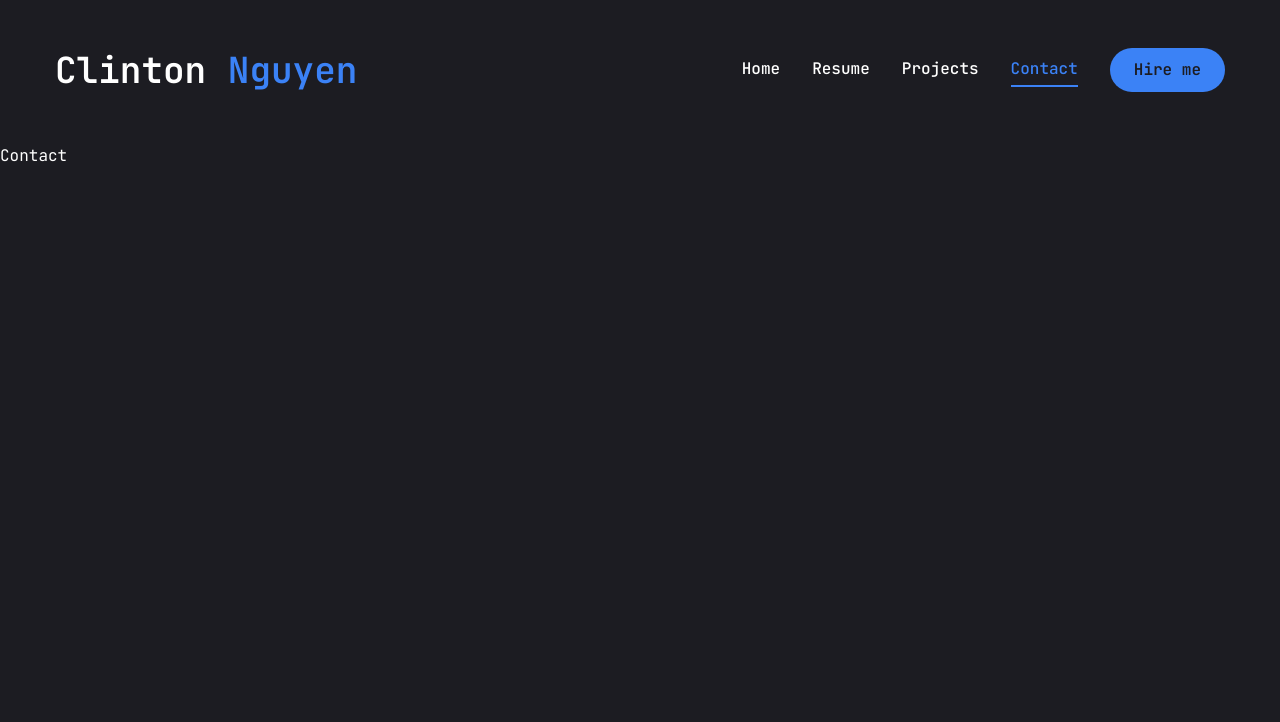
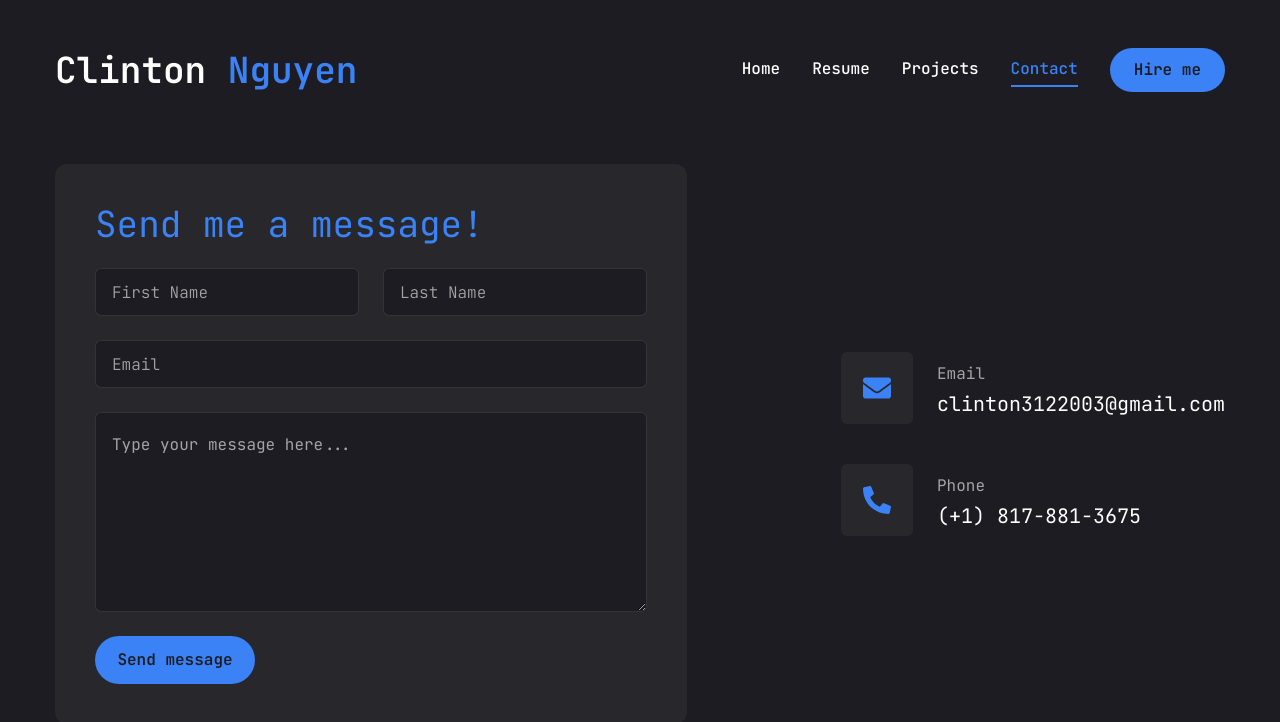
Before and after one commit to clintonnguyen/clinton-portfolio, a Next.js app: page /contact in a window 1280 px wide. Shown: the top 722 px of the page. Built offline with nearby package versions, Linux system fonts and the light colour scheme.

Commit message:
download resume, contact page, send message

```diff
--- a/app/contact/page.jsx
+++ b/app/contact/page.jsx
@@ -1,7 +1,168 @@
-import React from "react";
+"use client";
+
+import { Button } from "@/components/ui/button";
+import { Input } from "@/components/ui/input";
+import { Textarea } from "@/components/ui/textarea";
+import { useState } from "react";
+import emailjs from "@emailjs/browser";
+import { motion } from "framer-motion";
+import { FaEnvelope, FaPhoneAlt } from "react-icons/fa";
+
+const info = [
+  {
+    icon: <FaEnvelope />,
+    title: "Email",
+    description: "clinton3122003@gmail.com",
+  },
+  {
+    icon: <FaPhoneAlt />,
+    title: "Phone",
+    description: "(+1) 817-881-3675",
+  },
+];
 
 const Contact = () => {
-  return <div>Contact</div>;
+  const [formData, setFormData] = useState({
+    firstName: "",
+    lastName: "",
+    email: "",
+    message: "",
+  });
+  const [isSubmitting, setIsSubmitting] = useState(false);
+  const [submitStatus, setSubmitStatus] = useState("");
+
+  const handleChange = (e) => {
+    const { name, value } = e.target;
+    setFormData((prev) => ({
+      ...prev,
+      [name]: value,
+    }));
+  };
+
+  const handleSubmit = async (e) => {
+    e.preventDefault();
+    setIsSubmitting(true);
+    setSubmitStatus("");
+
+    try {
+      await emailjs.send(
+        process.env.NEXT_PUBLIC_EMAILJS_SERVICE_ID,
+        process.env.NEXT_PUBLIC_EMAILJS_TEMPLATE_ID,
+        {
+          from_name: `${formData.firstName} ${formData.lastName}`,
+          from_email: formData.email,
+          message: formData.message,
+          to_name: "Clinton Nguyen",
+        },
+        process.env.NEXT_PUBLIC_EMAILJS_PUBLIC_KEY
+      );
+
+      setSubmitStatus("success");
+      setFormData({
+        firstName: "",
+        lastName: "",
+        email: "",
+        message: "",
+      });
+    } catch (error) {
+      setSubmitStatus("error");
+    } finally {
+      setIsSubmitting(false);
+    }
+  };
+
+  return (
+    <motion.section
+      initial={{ opacity: 0 }}
+      animate={{
+        opacity: 1,
+        transition: { delay: 0.5, duration: 0.4, ease: "easeIn" },
+      }}
+      className="py-6"
+    >
+      <div className="container mx-auto">
+        <div className="flex flex-col xl:flex-row gap-[30px]">
+          {/*form*/}
+          <div className="xl:w-[54%] order-2 xl:order-none">
+            <form
+              onSubmit={handleSubmit}
+              className="flex flex-col gap-6 p-10 bg-[#27272c] rounded-xl"
+            >
+              <h3 className="text-4xl text-accent">Send me a message!</h3>
+              {submitStatus === "success" && (
+                <p className="text-green-500">Message sent successfully!</p>
+              )}
+              {submitStatus === "error" && (
+                <p className="text-red-500">
+                  Failed to send message. Please try again.
+                </p>
+              )}
+              <div className="grid grid-cols-1 md:grid-cols-2 gap-6">
+                <Input
+                  type="text"
+                  name="firstName"
+                  placeholder="First Name"
+                  value={formData.firstName}
+                  onChange={handleChange}
+                  required
+                />
+                <Input
+                  type="text"
+                  name="lastName"
+                  placeholder="Last Name"
+                  value={formData.lastName}
+                  onChange={handleChange}
+                  required
+                />
+              </div>
+              <Input
+                type="email"
+                name="email"
+                placeholder="Email"
+                value={formData.email}
+                onChange={handleChange}
+                required
+              />
+              <Textarea
+                name="message"
+                className="h-[200px]"
+                placeholder="Type your message here..."
+                value={formData.message}
+                onChange={handleChange}
+                required
+              />
+              <Button
+                type="submit"
+                size="md"
+                className="max-w-40"
+                disabled={isSubmitting}
+              >
+                {isSubmitting ? "Sending..." : "Send message"}
+              </Button>
+            </form>
+          </div>
+          {/*info*/}
+          <div className="flex-1 flex items-center xl:justify-end order-1 xl:order-none mb-8 xl:mb-0">
+            <ul className="flex flex-col gap-10">
+              {info.map((item, index) => {
+                return (
+                  <li key={index} className="flex items-center gap-6">
+                    <div className="w-[52px] h-[52px] xl:w-[72px] xl:h-[72px] bg-[#27272c] text-accent rounded-md flex items-center justify-center">
+                      <div className="text-[28px]">{item.icon}</div>
+                    </div>
+                    <div className="flex-1">
+                      <p className="text-white/60">{item.title}</p>
+                      <h3 className="text-xl">{item.description}</h3>
+                    </div>
+                  </li>
+                );
+              })}
+            </ul>
+          </div>
+        </div>
+      </div>
+    </motion.section>
+  );
 };
 
 export default Contact;
--- a/app/page.jsx
+++ b/app/page.jsx
@@ -30,9 +30,15 @@ const Home = () => {
                 variant="outline"
                 size="lg"
                 className="flex items-center gap-2 uppercase"
+                asChild
               >
-                Download Resume
-                <FiDownload className="text-xl" />
+                <a
+                  href="/assets/resume/resume.pdf"
+                  download="Clinton_Nguyen_Resume.pdf"
+                >
+                  Download Resume
+                  <FiDownload className="text-xl" />
+                </a>
               </Button>
               <div className="mb-8 xl:mb-0">
                 <Social
--- a/app/projects/page.jsx
+++ b/app/projects/page.jsx
@@ -172,12 +172,20 @@ const Projects = () => {
                       <div className="absolute top-0 bottom-0 z-10 w-full h-full"></div>
                       {/*image*/}
                       <div className="relative w-full h-full">
+                        {project.image ? (
                           <Image
                             src={project.image}
                             alt={project.title}
                             fill
                             className="object-contain"
                           />
+                        ) : (
+                          <div className="w-full h-full flex items-center justify-center bg-white/5">
+                            <span className="text-white/40">
+                              No image available
+                            </span>
+                          </div>
+                        )}
                       </div>
                     </div>
                   </SwiperSlide>
--- a/app/resume/page.jsx
+++ b/app/resume/page.jsx
@@ -160,7 +160,7 @@ const Resume = () => {
       initial={{ opacity: 0 }}
       animate={{
         opacity: 1,
-        transition: { delay: 0.5, duration: 0.4, ease: "easeIn" },
+        transition: { delay: 0.5, duration: 2.4, ease: "easeIn" },
       }}
       className="min-h-[80vh] flex items-center justify-center py-20 xl:py-0"
     >
--- a/components/ui/input.jsx
+++ b/components/ui/input.jsx
@@ -1,19 +1,20 @@
-import * as React from "react"
+import * as React from "react";
 
-import { cn } from "@/lib/utils"
+import { cn } from "@/lib/utils";
 
 const Input = React.forwardRef(({ className, type, ...props }, ref) => {
   return (
-    (<input
+    <input
       type={type}
       className={cn(
-        "flex h-10 w-full rounded-md border border-slate-200 bg-white px-3 py-2 text-sm ring-offset-white file:border-0 file:bg-transparent file:text-sm file:font-medium file:text-slate-950 placeholder:text-slate-500 focus-visible:outline-none focus-visible:ring-2 focus-visible:ring-slate-950 focus-visible:ring-offset-2 disabled:cursor-not-allowed disabled:opacity-50 dark:border-slate-800 dark:bg-slate-950 dark:ring-offset-slate-950 dark:file:text-slate-50 dark:placeholder:text-slate-400 dark:focus-visible:ring-slate-300",
+        "flex h-[48px] rounded-md border border-white/10 focus:border-accent font-light bg-primary px-4 py-5 text-base placeholder:text-white/60 outline-none",
         className
       )}
       ref={ref}
-      {...props} />)
+      {...props}
+    />
   );
-})
-Input.displayName = "Input"
+});
+Input.displayName = "Input";
 
-export { Input }
+export { Input };
--- a/components/ui/textarea.jsx
+++ b/components/ui/textarea.jsx
@@ -1,18 +1,19 @@
-import * as React from "react"
+import * as React from "react";
 
-import { cn } from "@/lib/utils"
+import { cn } from "@/lib/utils";
 
 const Textarea = React.forwardRef(({ className, ...props }, ref) => {
   return (
-    (<textarea
+    <textarea
       className={cn(
-        "flex min-h-[80px] w-full rounded-md border border-slate-200 bg-white px-3 py-2 text-sm ring-offset-white placeholder:text-slate-500 focus-visible:outline-none focus-visible:ring-2 focus-visible:ring-slate-950 focus-visible:ring-offset-2 disabled:cursor-not-allowed disabled:opacity-50 dark:border-slate-800 dark:bg-slate-950 dark:ring-offset-slate-950 dark:placeholder:text-slate-400 dark:focus-visible:ring-slate-300",
+        "flex min-h-[80px] w-full rounded-md border border-white/10 bg-primary px-4 py-5 text-base placeholder:text-white/60 focus-visible:outline-none focus-visible:ring-1 focus-visible:ring-accent focus-visible:ring-offset-0 disabled:cursor-not-allowed disabled:opacity-50",
         className
       )}
       ref={ref}
-      {...props} />)
+      {...props}
+    />
   );
-})
-Textarea.displayName = "Textarea"
+});
+Textarea.displayName = "Textarea";
 
-export { Textarea }
+export { Textarea };
--- a/package.json
+++ b/package.json
@@ -9,6 +9,7 @@
     "lint": "next lint"
   },
   "dependencies": {
+    "@emailjs/browser": "^4.4.1",
     "@radix-ui/react-dialog": "^1.1.2",
     "@radix-ui/react-scroll-area": "^1.2.0",
     "@radix-ui/react-select": "^2.1.2",
```
Also changed, not shown: 2 other files (tests, documents, lock files or other folders). Lines whose indentation alone changed are shown as unchanged.
